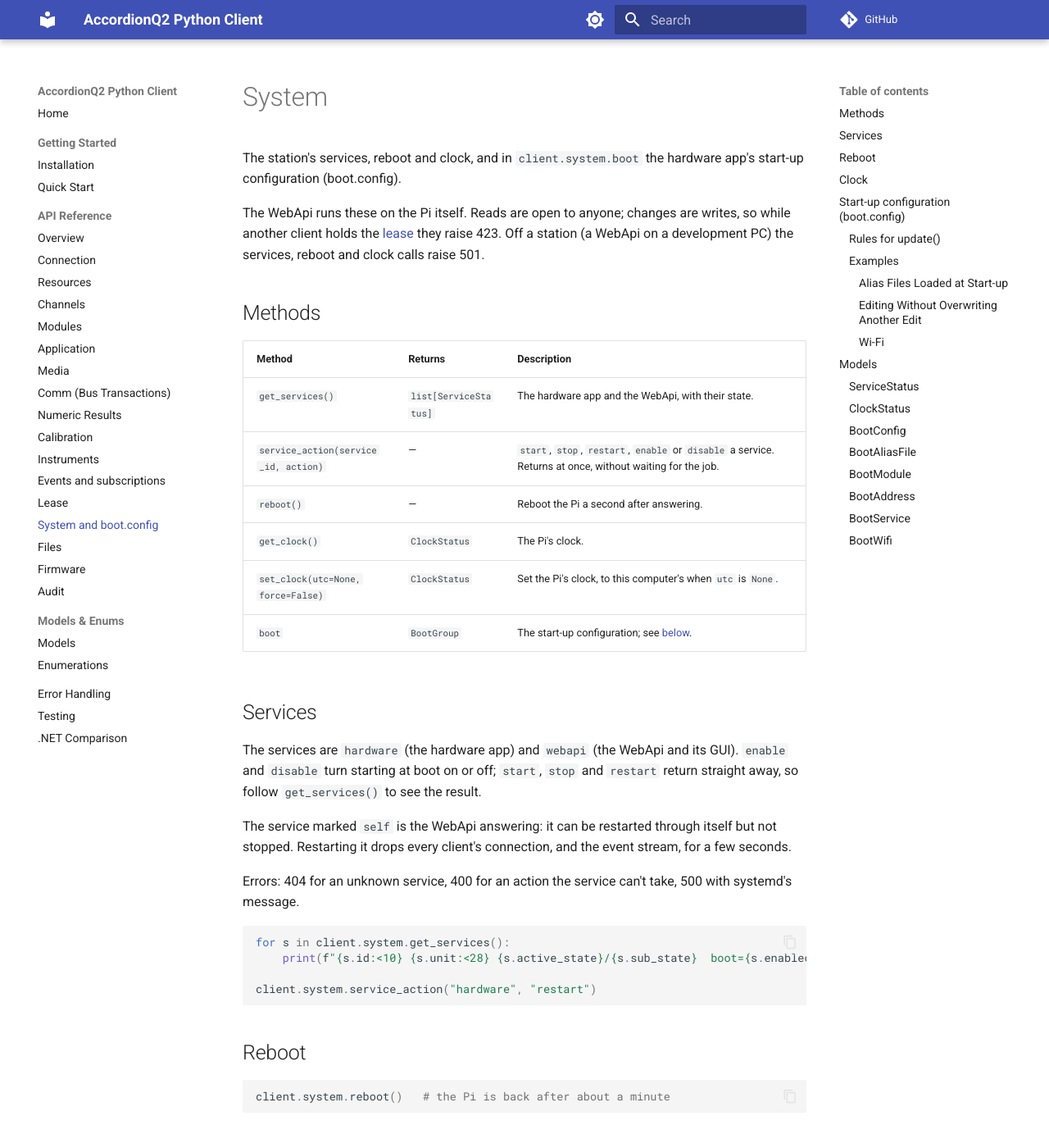
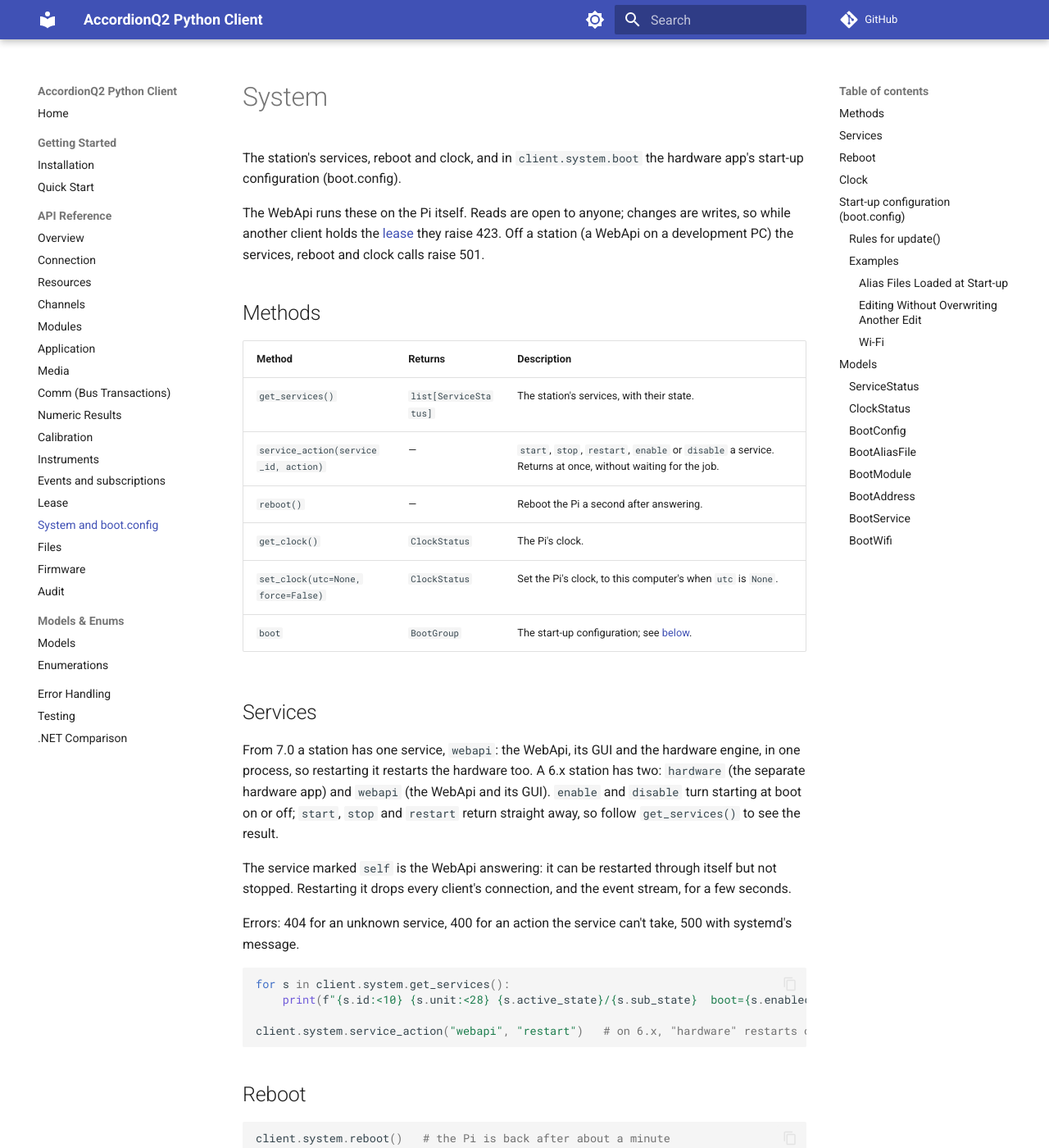
Before and after one commit to esharpab/esharp-accordion-projects-webapiclient-python, an MkDocs documentation site: the page built from docs/api/system.md, in a window 1280 px wide and 1400 px high. Shown: the whole window at 82% size. Built offline with MkDocs 1.6.1 and Material for MkDocs 9.7.7, drawn with Linux system fonts in a browser that asks for light colours; comment, search, counter and statistics services are not loaded; some of the changed text lies outside the part shown.

Commit message:
Docs: a 7.0 station is one service and has no byte protocol
From 7.0 the WebApi hosts the hardware engine: the station lists one service,
webapi, and restarting it restarts the hardware. 6.x stations keep the hardware
service. Pilot, on the byte protocol, can bypass the lease only on 6.x.

Co-Authored-By: Claude Opus 5.5 <noreply@anthropic.com>

````diff
--- a/docs/api/system.md
+++ b/docs/api/system.md
@@ -8,7 +8,7 @@ The WebApi runs these on the Pi itself. Reads are open to anyone; changes are wr
 
 | Method | Returns | Description |
 |--------|---------|-------------|
-| `get_services()` | `list[ServiceStatus]` | The hardware app and the WebApi, with their state. |
+| `get_services()` | `list[ServiceStatus]` | The station's services, with their state. |
 | `service_action(service_id, action)` | &mdash; | `start`, `stop`, `restart`, `enable` or `disable` a service. Returns at once, without waiting for the job. |
 | `reboot()` | &mdash; | Reboot the Pi a second after answering. |
 | `get_clock()` | `ClockStatus` | The Pi's clock. |
@@ -17,7 +17,7 @@ The WebApi runs these on the Pi itself. Reads are open to anyone; changes are wr
 
 ## Services
 
-The services are `hardware` (the hardware app) and `webapi` (the WebApi and its GUI). `enable` and `disable` turn starting at boot on or off; `start`, `stop` and `restart` return straight away, so follow `get_services()` to see the result.
+From 7.0 a station has one service, `webapi`: the WebApi, its GUI and the hardware engine, in one process, so restarting it restarts the hardware too. A 6.x station has two: `hardware` (the separate hardware app) and `webapi` (the WebApi and its GUI). `enable` and `disable` turn starting at boot on or off; `start`, `stop` and `restart` return straight away, so follow `get_services()` to see the result.
 
 The service marked `self` is the WebApi answering: it can be restarted through itself but not stopped. Restarting it drops every client's connection, and the event stream, for a few seconds.
 
@@ -27,7 +27,7 @@ Errors: 404 for an unknown service, 400 for an action the service can't take, 50
 for s in client.system.get_services():
     print(f"{s.id:<10} {s.unit:<28} {s.active_state}/{s.sub_state}  boot={s.enabled}")
 
-client.system.service_action("hardware", "restart")
+client.system.service_action("webapi", "restart")   # on 6.x, "hardware" restarts only the hardware app
 ```
 
 ## Reboot
@@ -59,7 +59,7 @@ client.system.set_clock(datetime(2026, 10, 3, 8, 15, tzinfo=timezone.utc), force
 
 When the hardware app starts it applies the `services` always, and only when `enabled` is `True` also the Wi-Fi, the static addresses and the USB ports; after the engine starts, the `modules` and then the `alias_files` in order. The engine loads the modules and alias files again on every reset.
 
-**Changes apply at the hardware app's next start** (the alias files and modules also at the next reset), not at once.
+**Changes apply at the hardware's next start** (from 7.0 a restart of `webapi`, on 6.x of `hardware`; the alias files and modules also at the next reset), not at once.
 
 | Method | Returns | Description |
 |--------|---------|-------------|
@@ -141,7 +141,7 @@ client.system.boot.update(wifi=BootWifi(False, "", False), wifi_password="")
 | Field | Type | Description |
 |-------|------|-------------|
 | `id` | `str` | `hardware` or `webapi` |
-| `unit` | `str` | The systemd unit, e.g. `accordion.service` |
+| `unit` | `str` | The systemd unit, e.g. `accordionq2-webapi.service` |
 | `description` | `str` | The unit's description |
 | `installed` | `bool` | `False` when the Pi doesn't have the unit |
 | `active_state` | `str` | systemd's state: `active`, `inactive`, `failed`, `activating`, `deactivating` |
````
Also changed, not shown: docs/api/lease.md (+1 -1 lines).
